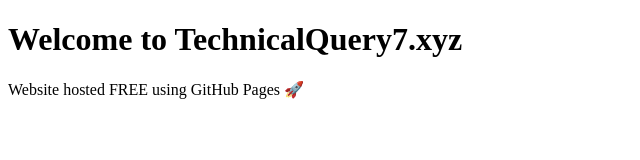
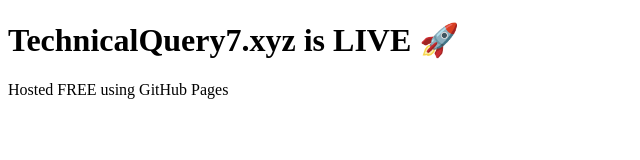
Before and after one commit to sachin1947sharma-commits/technicalquery7.xyz, a plain HTML site: page index.html in a window 1280 px wide. Shown: the whole page, without its empty margins (0-640 px from the left). Drawn offline with Linux system fonts and the light colour scheme.

Commit message:
Update index.html

```diff
--- a/index.html
+++ b/index.html
@@ -5,7 +5,7 @@
   <meta charset="UTF-8">
 </head>
 <body>
-  <h1>Welcome to TechnicalQuery7.xyz</h1>
-  <p>Website hosted FREE using GitHub Pages 🚀</p>
+  <h1>TechnicalQuery7.xyz is LIVE 🚀</h1>
+  <p>Hosted FREE using GitHub Pages</p>
 </body>
 </html>
```
